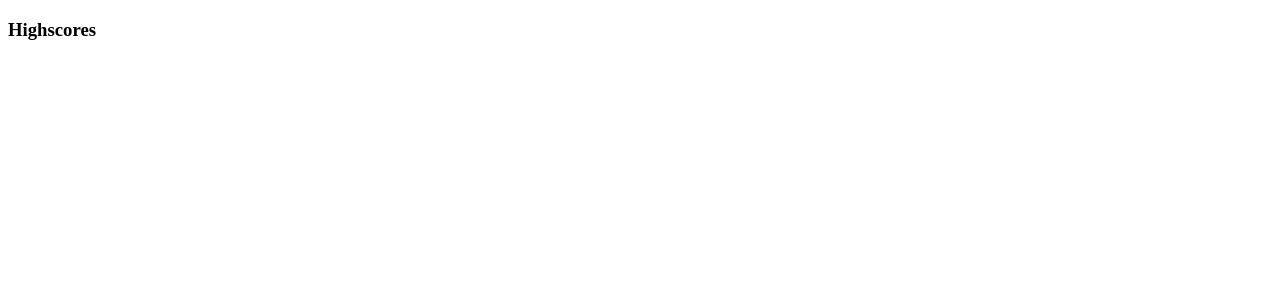
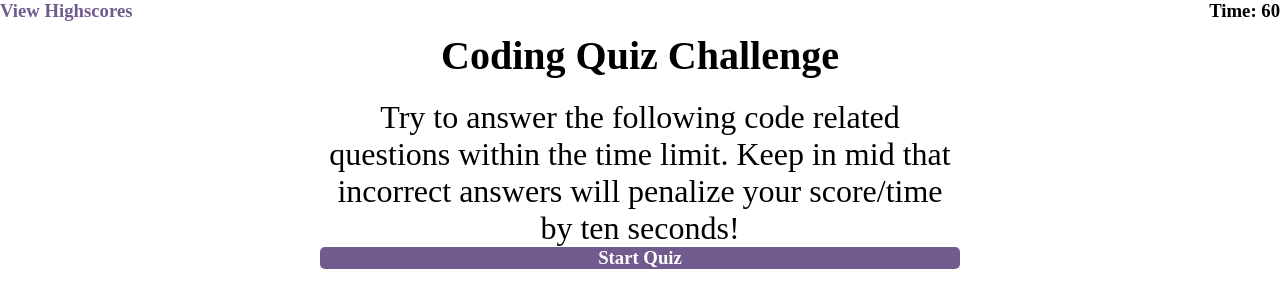
Before and after one commit to Carson133/APICodeQuiz, a plain HTML site: page index.html in a window 1280 px wide. Drawn offline with Linux system fonts and the light colour scheme.

Commit message:
finished html skeleton

```diff
--- a/assets/css/style.css
+++ b/assets/css/style.css
@@ -0,0 +1,61 @@
+*{
+    margin: 0;
+    padding: 0;
+    box-sizing: border-box;
+}
+
+:root{
+    --purple:#715a8e;
+    --light_purple:#715a7d;
+
+}
+
+header{
+    display: flex;
+    justify-content: space-between;
+    align-items: center;
+    padding: 0 0 10px 0;
+}
+
+#highscoresLink{
+    cursor: pointer;
+    color: var(--purple)
+}
+
+#timer{
+}
+
+.mainGame{
+    display:flex;
+    text-align: center;
+    justify-content: center;
+    flex-direction: column;
+    margin: 0 25% 0 25%;
+}
+
+#titleScreen{
+}
+
+#gameTitle{
+    font-size: 2.5em;
+    padding: 0 0 20px 0;
+}
+
+#description{
+    font-size: 2em;
+}
+
+#startButton, #submitButton, #ans1, #ans2, #ans3, #ans4{
+    cursor: pointer;
+    color: white;
+    background-color: var(--purple);
+    border-radius: 5px;
+    padding: 0 2px 0 2px;
+
+}
+
+#startButton:hover, #submitButton:hover, #ans1:hover, #ans2:hover, #ans3:hover, #ans4:hover{
+    cursor: pointer;
+    color: white;
+    background-color: var(--light_purple);
+}
--- a/assets/js/script.js
+++ b/assets/js/script.js
@@ -0,0 +1,26 @@
+var gameTimer = document.querySelector("#timer")
+
+var initialTime = 60;
+gameTimer.textContent = "Time: "+initialTime;
+
+function setTime() {
+
+    var timerInterval = setInterval(function() {
+      initialTime--;
+      gameTimer.textContent = "Time: "+initialTime;
+
+      if(initialTime === 0) {
+        clearInterval(timerInterval);
+
+      }
+
+    }, 1000);
+  }
+
+
+  document.getElementById("startButton").addEventListener("click", setTime);
+
+  document.getElementById("gameScreen").style.visibility = "hidden";
+  document.getElementById("scoreScreen").style.visibility = "hidden";
+  document.getElementById("highscoreScreen").style.visibility = "hidden";
+  document.getElementById("resultScreen").style.visibility = "hidden";
--- a/index.html
+++ b/index.html
@@ -9,11 +9,45 @@
 </head>
 <body>
     <header>
-        <h3 id="highscores">Highscores</h3>
+        <h3 id="highscoresLink">View Highscores</h3>
         <h3 id="timer"></h3>
     </header>
     <main>
-
+        <section class="mainGame" id="titleScreen">
+            <h1 id="gameTitle">Coding Quiz Challenge</h1>
+            <p id="description">
+                Try to answer the following code related questions within the time limit. Keep in mid that incorrect answers will penalize your score/time by ten seconds!
+            </p>
+            <h3 id="startButton">Start Quiz</h3>
+        </section>
+        <section class="mainGame" id="gameScreen">
+            <h1 id="question"></h1>
+            <ol>
+                <li id="ans1"></li>
+                <li id="ans2"></li>
+                <li id="ans3"></li>
+                <li id="ans4"></li>
+            </ol>
+        </section>
+        <section class="mainGame" id="scoreScreen">
+            <h1 id="doneText">All Done!</h1>
+            <h2 id="finalScore"></h2>
+            <form id="initialsInput">
+                <label for="initialsU">Enter Initials:</label>
+                <input type="text" id="initialsU" name="initialsU"><br><br>
+                <input type="submit" id="submitButton" value="Submit">
+            </form>
+        </section>
+        <section class="mainGame" id="highscoreScreen">
+            <h1 id=highscore>Highscores</h1>
+            <ol id="highscoreList"></ol>
+            <h3 id="backButton"></h3>
+            <h3 id="clearButton"></h3>
+        </section>
+        <section class="mainGame" id="resultScreen">
+            <br>
+            <h4 id="result"></h4>
+        </section>
     </main>
     <script src="./assets/js/script.js"></script>
 </body>
```
